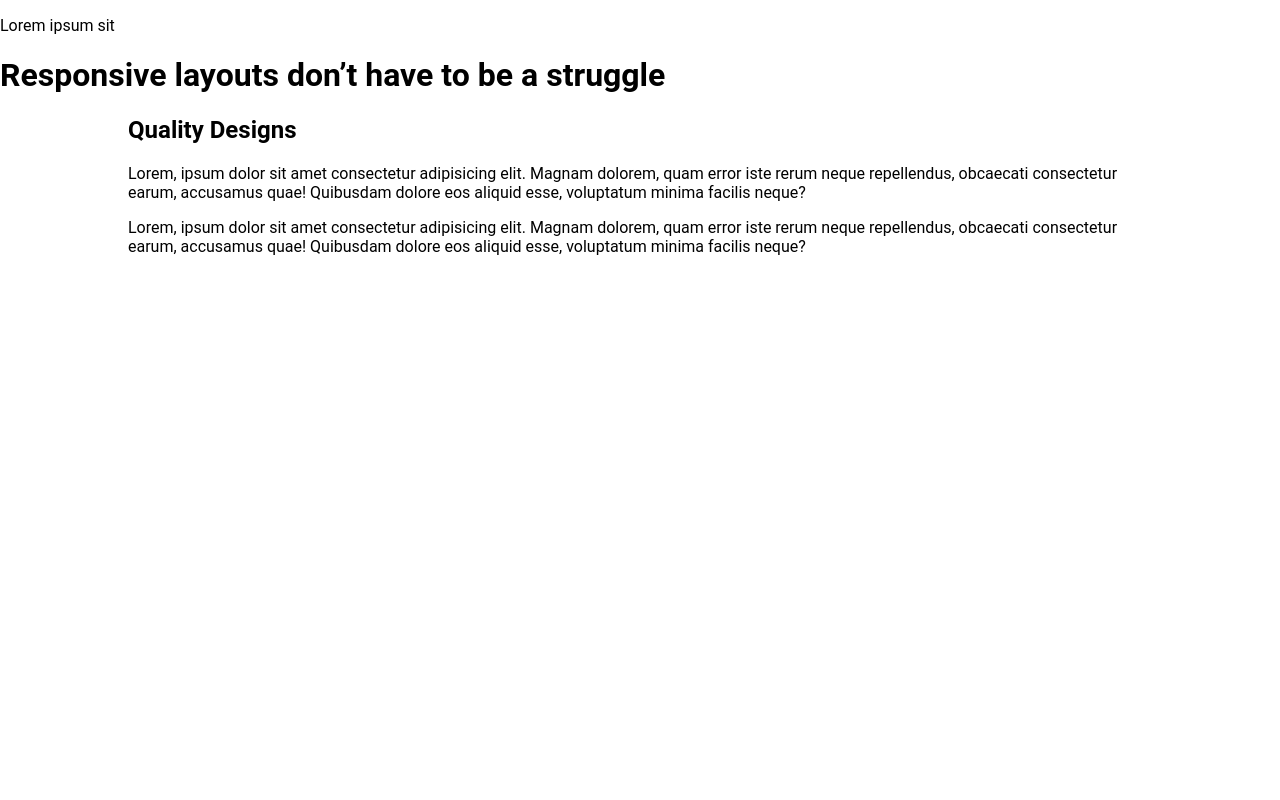
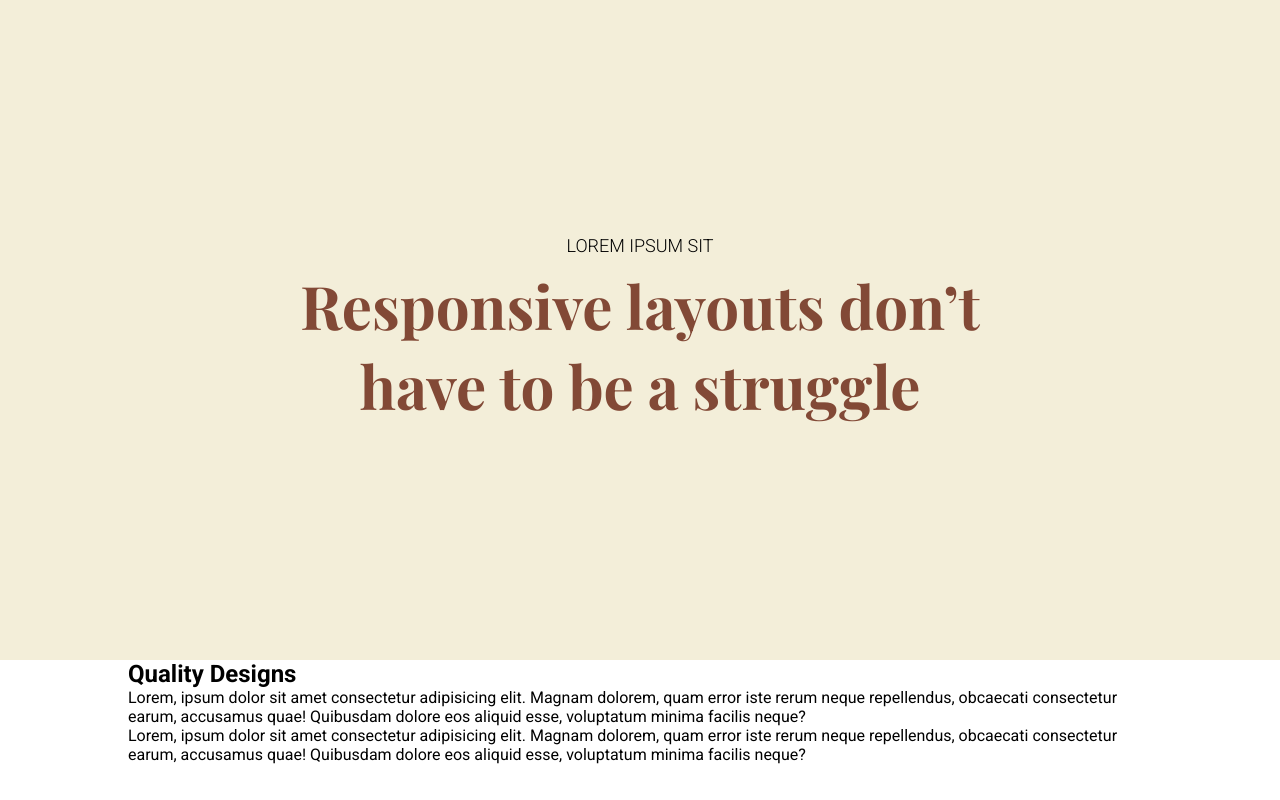
Before and after one commit to ClaytonDewey/Conquering-Responsive-Layouts, a plain HTML site: page Day 12/flexbox-challenge/index.html in a window 1280 px wide. Drawn offline with nearby package versions, Linux system fonts and the light colour scheme; a web font is replaced by a local one.

Commit message:
Add Google fonts & style hero section

```diff
--- a/Day 12/flexbox-challenge/index.html
+++ b/Day 12/flexbox-challenge/index.html
@@ -6,12 +6,19 @@
   <meta name="viewport" content="width=device-width, initial-scale=1.0">
   <title>Conquering Responsive Layouts</title>
   <link rel="stylesheet" href="./style.css">
+  <link rel="preconnect" href="https://fonts.googleapis.com">
+  <link rel="preconnect" href="https://fonts.gstatic.com" crossorigin>
+  <link
+    href="https://fonts.googleapis.com/css2?family=Playfair+Display:ital,wght@0,400..900;1,400..900&family=Roboto:ital,wght@0,100;0,300;0,400;0,500;0,700;0,900;1,100;1,300;1,400;1,500;1,700;1,900&display=swap"
+    rel="stylesheet">
 </head>
 
 <body>
-  <div class="hero row">
-    <p class="subtitle">Lorem ipsum sit</p>
-    <h1>Responsive layouts don&rsquo;t have to be a struggle</h1>
+  <div class="hero">
+    <div class="hero--content">
+      <p class="subtitle">Lorem ipsum sit</p>
+      <h1 class="hero--title">Responsive layouts don&rsquo;t have to be a struggle</h1>
+    </div>
   </div>
 
   <main class="main">
--- a/Day 12/flexbox-challenge/style.css
+++ b/Day 12/flexbox-challenge/style.css
@@ -2,17 +2,22 @@
   --clr-primary-light: #f3eed9;
   --clr-primary-medium: #824936;
   --clr-primary-dark: #222c2a;
+
+  --font-sans: 'Roboto';
+  --font-serif: 'Playfair Display'
 }
 
 *,
 *::before,
 *::after {
   box-sizing: border-box;
+  margin: 0;
+  padding: 0;
 }
 
 body {
   margin: 0;
-  font-family: 'Roboto', sans-serif;
+  font-family: var(--font-sans), sans-serif;
   color: var(--clr-primary-dark)
   font-size: 1.3rem;
 }
@@ -21,8 +26,35 @@ img {
   max-width: 100%;
 }
 
+.subtitle {
+  text-transform: uppercase;
+  font-weight: 300;
+  font-size: 1.125rem;
+  margin-bottom: .5em;
+}
+
+.hero--title {
+  font-family: var(--font-serif);
+  color: var(--clr-primary-medium);
+  font-size: 3.75rem;
+}
+
 .container {
   width: 80%;
-  max-width: 1100px;
+  max-width: 1128px;
   margin: 0 auto;
 }
+
+.hero {
+  display: flex;
+  flex-direction: column;
+  justify-content: center;
+  align-items: center;
+  text-align: center;
+  min-height: 660px;
+  background-color: var(--clr-primary-light);
+}
+
+.hero--content {
+  max-width: 760px;
+}
```
